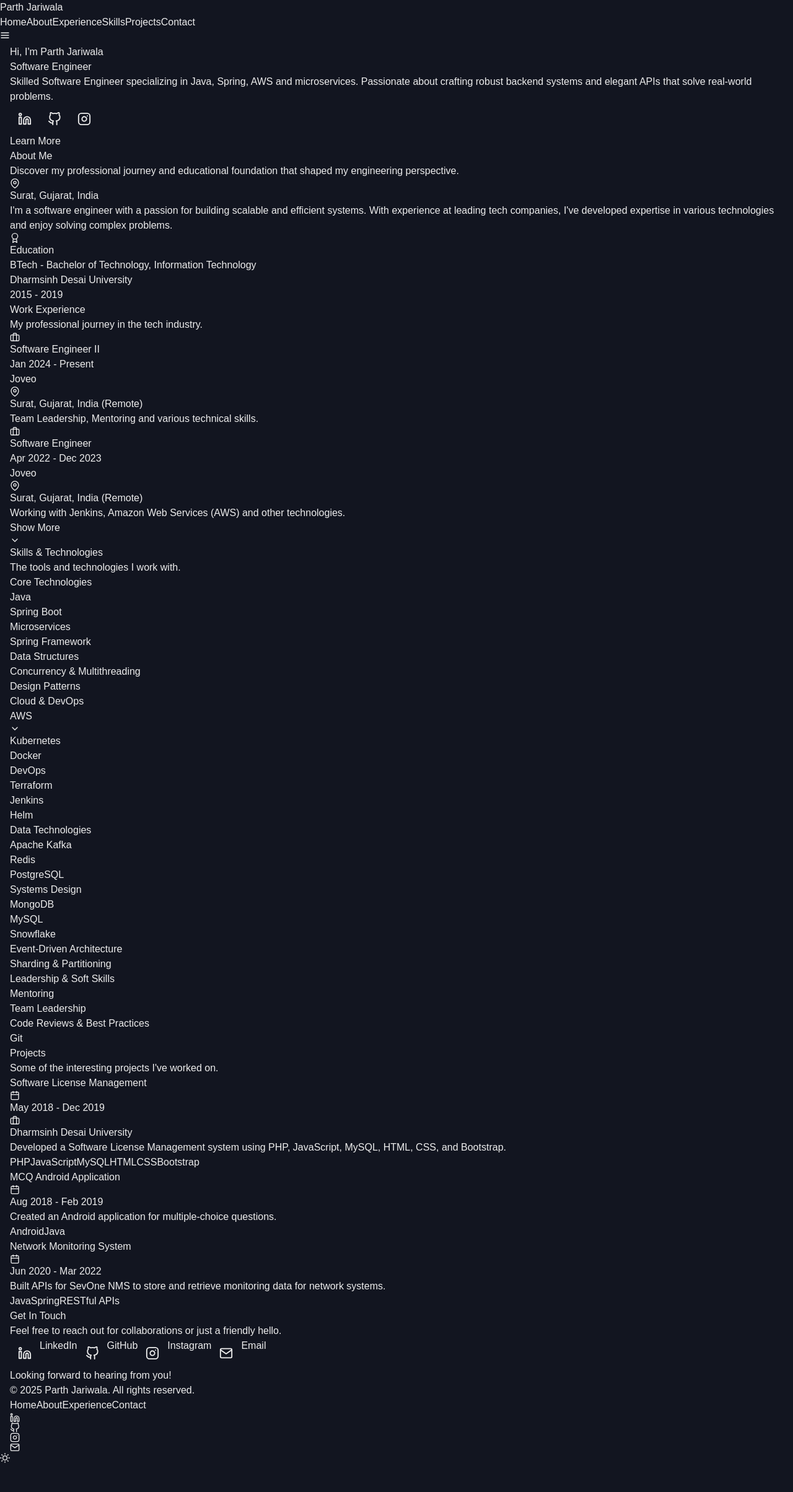
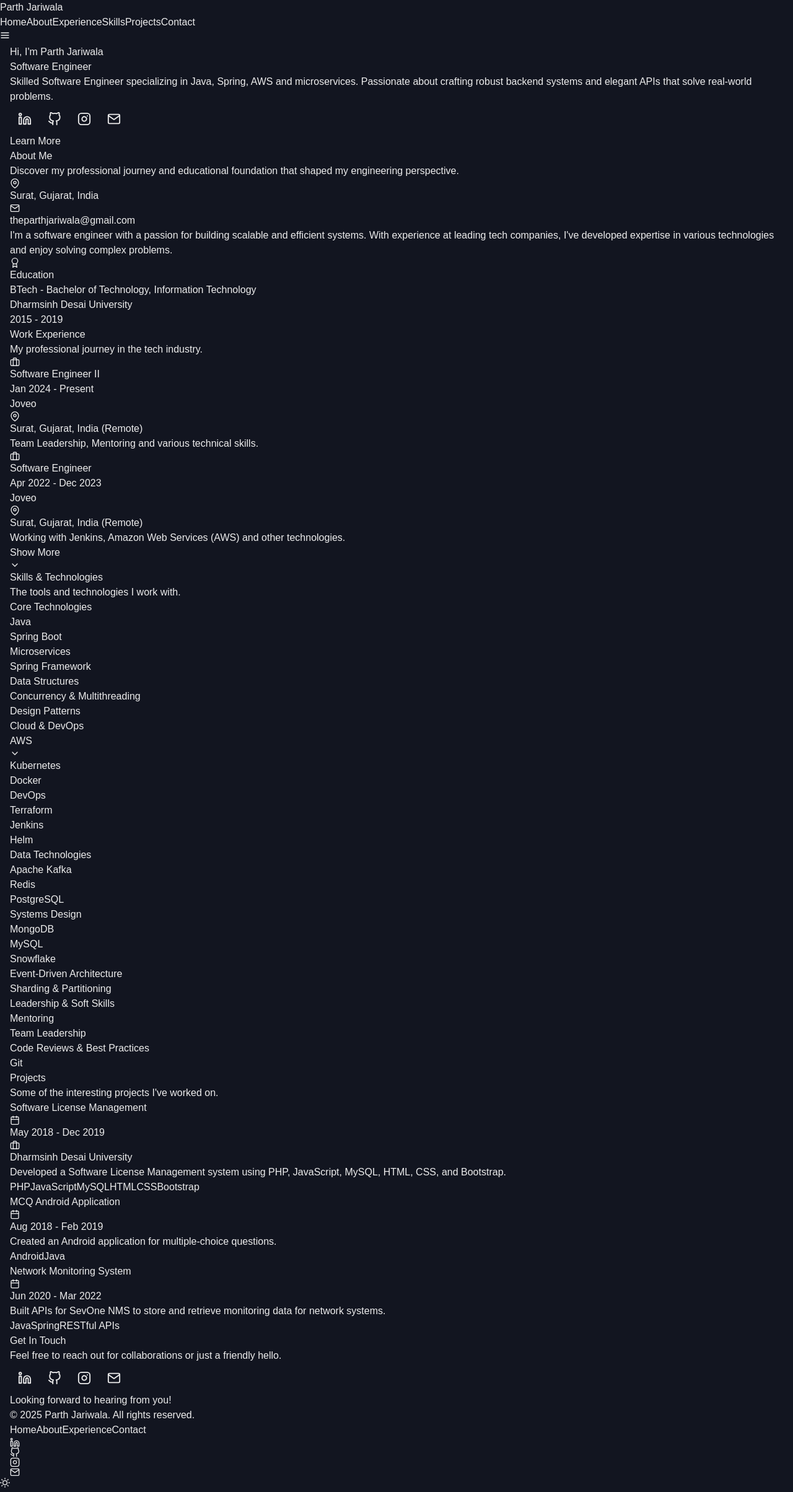
Before and after one commit to jariwala-parth/website, a Next.js app: page / in a window 1280 px wide. Shown: the top 2408 px of the page at 62% size. Before the commit the page ends 2368 px from the top, so only its background shows below. Built offline with nearby package versions, Linux system fonts and the light colour scheme.

Commit message:
added uri handling and email on top

```diff
--- a/app/components/About.tsx
+++ b/app/components/About.tsx
@@ -2,7 +2,8 @@
 
 import { motion } from 'framer-motion';
 import { profile } from '../data/profile';
-import { FiMapPin, FiAward } from 'react-icons/fi';
+import { FiMapPin, FiAward, FiMail } from 'react-icons/fi';
+import Link from 'next/link';
 
 const About = () => {
   const { location, education } = profile;
@@ -32,10 +33,18 @@ const About = () => {
             viewport={{ once: true }}
             className="max-w-md"
           >
-            <div className="flex items-center mb-6">
+            <div className="flex items-center mb-4">
               <FiMapPin className="text-blue-600 mr-2" />
               <span>{location}</span>
             </div>
+
+            <div className="flex items-center mb-6">
+              <FiMail className="text-blue-600 mr-2" />
+              <Link href="mailto:theparthjariwala@gmail.com" className="hover:text-blue-600 dark:hover:text-blue-400 transition-colors">
+                theparthjariwala@gmail.com
+              </Link>
+            </div>
+
             <p className="text-gray-600 dark:text-gray-400 mb-8">
               I'm a software engineer with a passion for building scalable and efficient systems.
               With experience at leading tech companies, I've developed expertise in various technologies
--- a/app/components/Contact.tsx
+++ b/app/components/Contact.tsx
@@ -43,7 +43,6 @@ const Contact = () => {
               <div className="social-icon bg-blue-50 dark:bg-blue-900/20 group-hover:bg-blue-100 dark:group-hover:bg-blue-900/30">
                 <FiLinkedin className="text-blue-600 dark:text-blue-400" />
               </div>
-              <span className="mt-2 text-sm text-gray-700 dark:text-gray-300">LinkedIn</span>
             </Link>
             <Link
               href={socialLinks.github}
@@ -55,7 +54,6 @@ const Contact = () => {
               <div className="social-icon bg-gray-50 dark:bg-gray-800/40 group-hover:bg-gray-100 dark:group-hover:bg-gray-800/60">
                 <FiGithub className="text-gray-800 dark:text-gray-300" />
               </div>
-              <span className="mt-2 text-sm text-gray-700 dark:text-gray-300">GitHub</span>
             </Link>
             <Link
               href={socialLinks.instagram}
@@ -67,7 +65,6 @@ const Contact = () => {
               <div className="social-icon bg-pink-50 dark:bg-pink-900/20 group-hover:bg-pink-100 dark:group-hover:bg-pink-900/30">
                 <FiInstagram className="text-pink-600 dark:text-pink-400" />
               </div>
-              <span className="mt-2 text-sm text-gray-700 dark:text-gray-300">Instagram</span>
             </Link>
             <Link
               href="mailto:theparthjariwala@gmail.com"
@@ -77,7 +74,6 @@ const Contact = () => {
               <div className="social-icon bg-red-50 dark:bg-red-900/20 group-hover:bg-red-100 dark:group-hover:bg-red-900/30">
                 <FiMail className="text-red-600 dark:text-red-400" />
               </div>
-              <span className="mt-2 text-sm text-gray-700 dark:text-gray-300">Email</span>
             </Link>
           </motion.div>
 
--- a/app/components/Hero.tsx
+++ b/app/components/Hero.tsx
@@ -2,7 +2,7 @@
 
 import { motion } from 'framer-motion';
 import { profile } from '../data/profile';
-import { FiLinkedin, FiGithub, FiInstagram } from 'react-icons/fi';
+import { FiLinkedin, FiGithub, FiInstagram, FiMail } from 'react-icons/fi';
 import Link from 'next/link';
 
 const Hero = () => {
@@ -81,6 +81,15 @@ const Hero = () => {
                 <FiInstagram className="text-pink-600 dark:text-pink-400" />
               </div>
             </Link>
+            <Link
+              href="mailto:theparthjariwala@gmail.com"
+              className="social-icon-link group"
+              aria-label="Email"
+            >
+              <div className="social-icon bg-red-50 dark:bg-red-900/20 group-hover:bg-red-100 dark:group-hover:bg-red-900/30">
+                <FiMail className="text-red-600 dark:text-red-400" />
+              </div>
+            </Link>
           </motion.div>
 
           <motion.div
```
Also changed, not shown: middleware.ts (added, +26 -0 lines).
